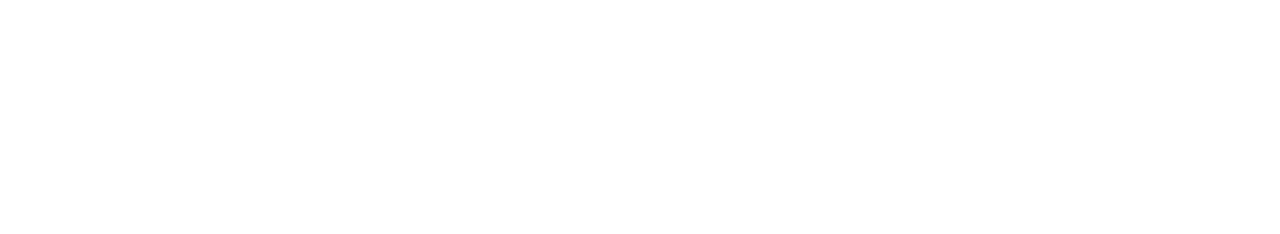
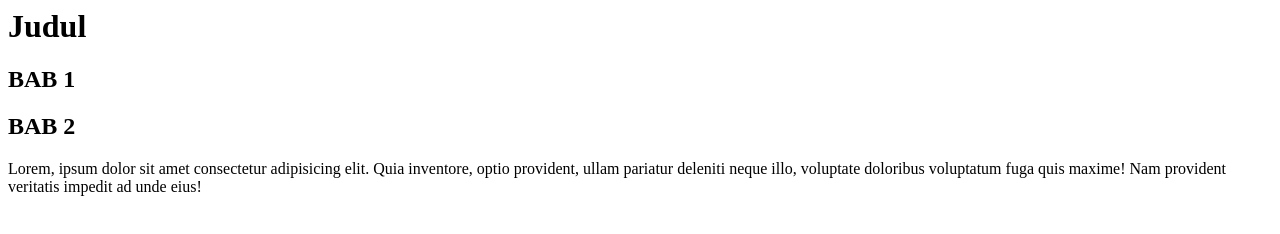
Before and after one commit to Nexvaulus/Project, a plain HTML site: page dosen.html in a window 1280 px wide. Drawn offline with Linux system fonts and the light colour scheme.

Commit message:
menambahkan li

```diff
--- a/dosen.html
+++ b/dosen.html
@@ -5,6 +5,9 @@
         </title>
     </head>
     <body>
-
+        <h1>Judul</h1>
+        <h2>BAB 1</h2>
+        <h2>BAB 2</h2>
+        <p>Lorem, ipsum dolor sit amet consectetur adipisicing elit. Quia inventore, optio provident, ullam pariatur deleniti neque illo, voluptate doloribus voluptatum fuga quis maxime! Nam provident veritatis impedit ad unde eius!</p>
     </body>
 </html>
```
